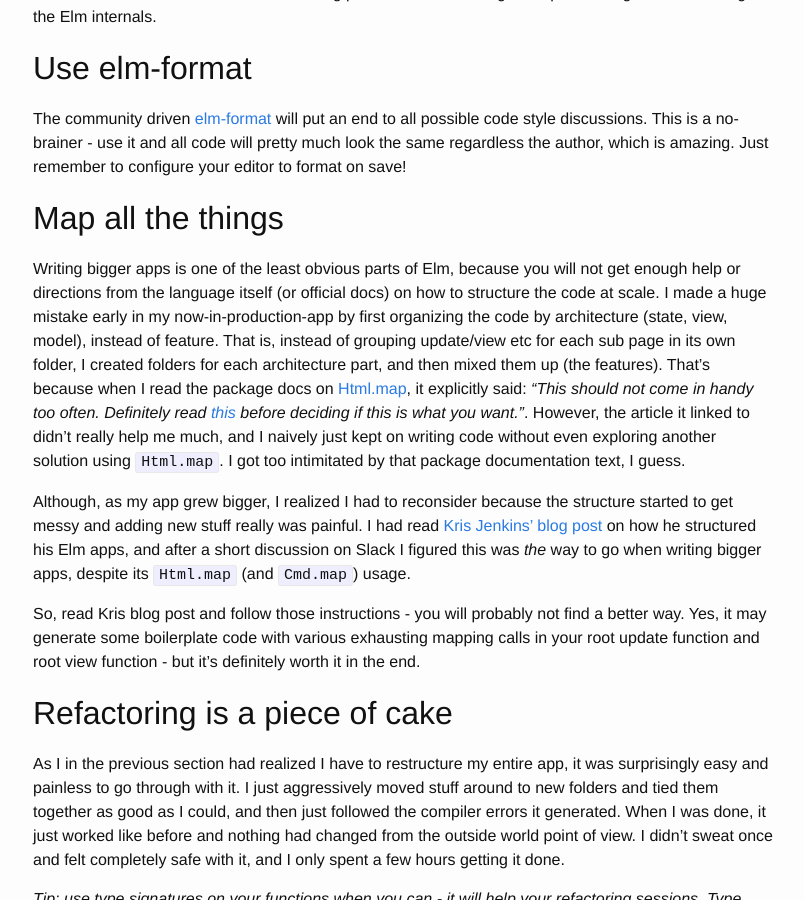
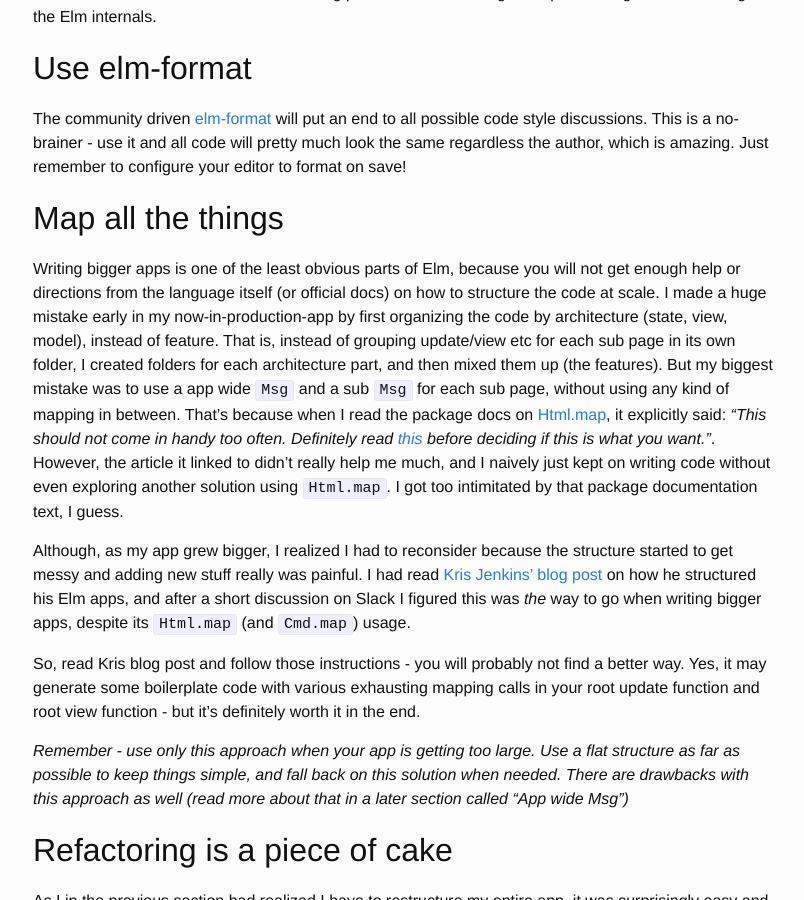
Before and after one commit to bjorse/bjorse.github.io, a Jekyll site: the page built from _posts/2017-03-10-elm-tips.markdown, in a window 1280 px wide and 900 px high, scrolled down 1692 px. Shown: the whole window, without its empty margins (237-1041 px from the left). Built offline with Jekyll 4.4.1, drawn with Linux system fonts in a browser that asks for light colours; comment, search, counter and statistics services are not loaded.

Commit message:
Added disclaimer

```diff
--- a/_posts/2017-03-10-elm-tips.markdown
+++ b/_posts/2017-03-10-elm-tips.markdown
@@ -44,11 +44,13 @@ The community driven [elm-format][elm-format] will put an end to all possible co
 
 ## Map all the things
 
-Writing bigger apps is one of the least obvious parts of Elm, because you will not get enough help or directions from the language itself (or official docs) on how to structure the code at scale. I made a huge mistake early in my now-in-production-app by first organizing the code by architecture (state, view, model), instead of feature. That is, instead of grouping update/view etc for each sub page in its own folder, I created folders for each architecture part, and then mixed them up (the features). That's because when I read the package docs on [Html.map][html-map], it explicitly said: *"This should not come in handy too often. Definitely read [this][reuse] before deciding if this is what you want."*. However, the article it linked to didn't really help me much, and I naively just kept on writing code without even exploring another solution using `Html.map`. I got too intimitated by that package documentation text, I guess.
+Writing bigger apps is one of the least obvious parts of Elm, because you will not get enough help or directions from the language itself (or official docs) on how to structure the code at scale. I made a huge mistake early in my now-in-production-app by first organizing the code by architecture (state, view, model), instead of feature. That is, instead of grouping update/view etc for each sub page in its own folder, I created folders for each architecture part, and then mixed them up (the features). But my biggest mistake was to use a app wide `Msg` and a sub `Msg` for each sub page, without using any kind of mapping in between. That's because when I read the package docs on [Html.map][html-map], it explicitly said: *"This should not come in handy too often. Definitely read [this][reuse] before deciding if this is what you want."*. However, the article it linked to didn't really help me much, and I naively just kept on writing code without even exploring another solution using `Html.map`. I got too intimitated by that package documentation text, I guess.
 
 Although, as my app grew bigger, I realized I had to reconsider because the structure started to get messy and adding new stuff really was painful. I had read [Kris Jenkins'][jenkster] [blog post][app-structure] on how he structured his Elm apps, and after a short discussion on Slack I figured this was *the* way to go when writing bigger apps, despite its `Html.map` (and `Cmd.map`) usage.
 
 So, read Kris blog post and follow those instructions - you will probably not find a better way. Yes, it may generate some boilerplate code with various exhausting mapping calls in your root update function and root view function - but it's definitely worth it in the end.
+
+*Remember - use only this approach when your app is getting too large. Use a flat structure as far as possible to keep things simple, and fall back on this solution when needed. There are drawbacks with this approach as well (read more about that in a later section called "App wide Msg")*
 
 ## Refactoring is a piece of cake
 
```
